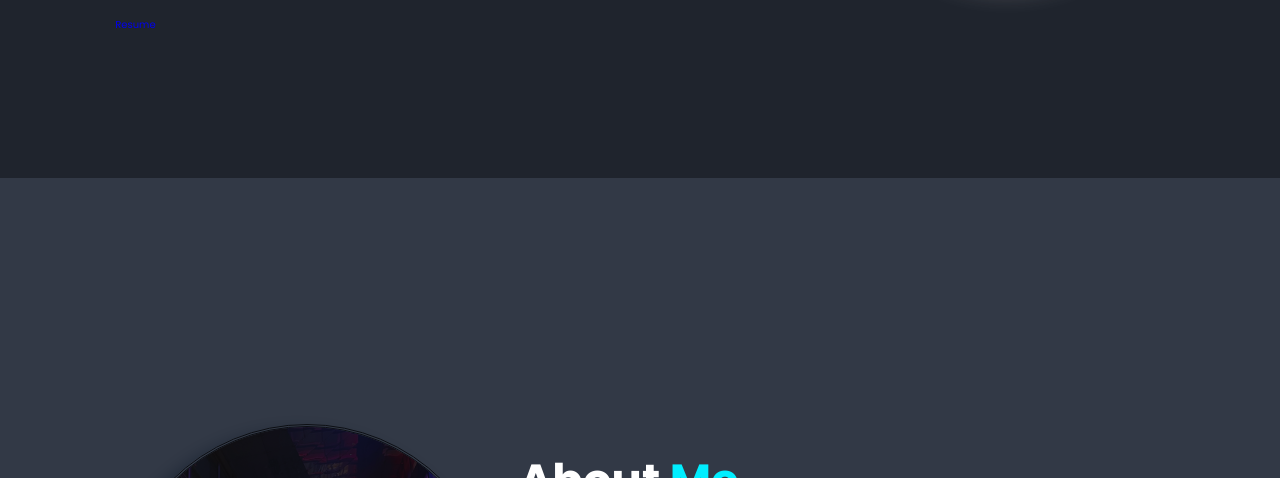
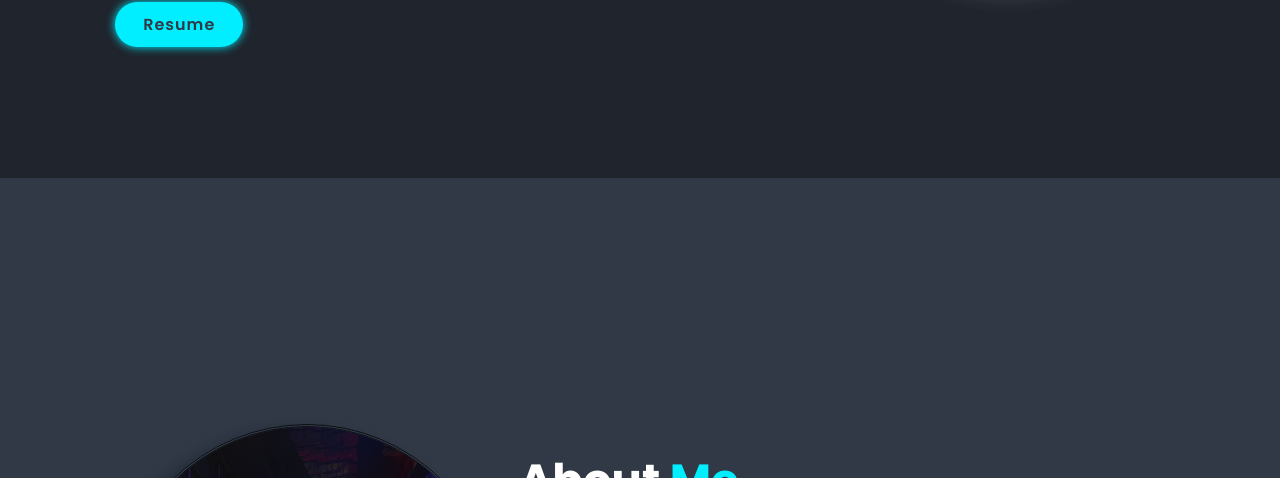
Before and after one commit to devakmmm/Devak-portfolio, a website: page public/index.html in a window 1280 px wide. Shown: the part 622-1100 px from the top of the page. Drawn offline with nearby package versions, Linux system fonts and the light colour scheme.

Commit message:
Update index.html

```diff
--- a/public/index.html
+++ b/public/index.html
@@ -48,7 +48,8 @@
           <a href="https://www.instagram.com/b.ffle/?hl=en"><i class='bx bxl-instagram'></i></a>
           <a href="http://www.linkedin.com/in/devak-mehta"><i class='bx bxl-linkedin'></i></a>
         </div>
-        <a href="https://drive.google.com/file/d/1215xKzCC3qiblbjNaUyZUzkPqAo3KzdP/view?usp=drive_link class="btn">Resume</a>
+              <a href="https://drive.google.com/file/d/1mchVG5PVRV-h6TSCWUuu-0bRhXjcMLnH/view?usp=drive_link" class="btn">Resume</a>
+
 
       </div>
       <div class="home-img">
```
